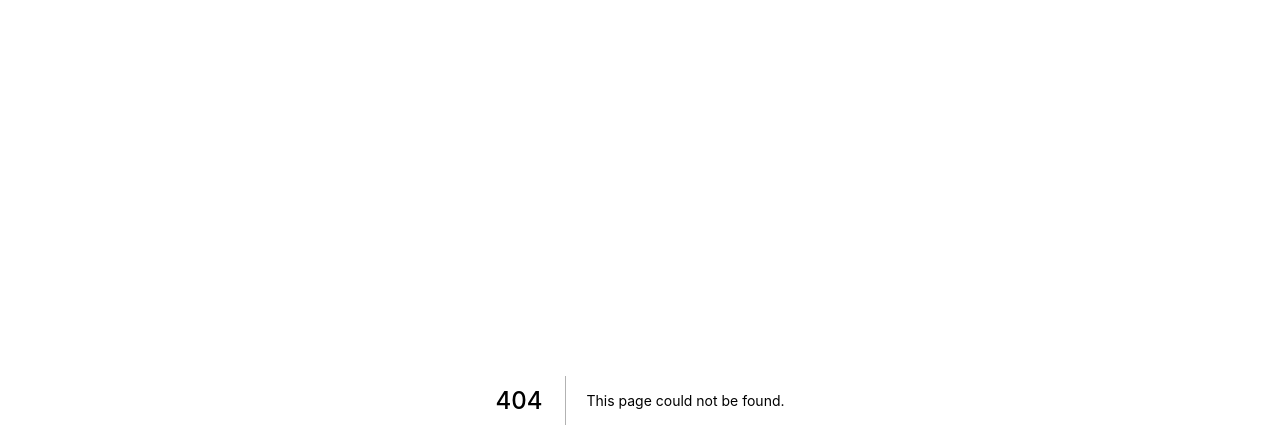
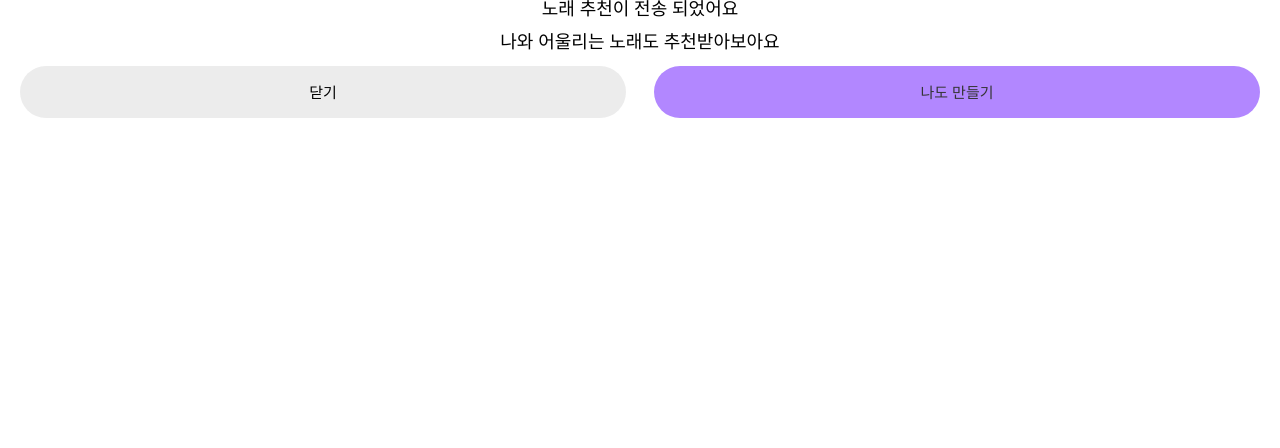
Before and after one commit to mrbrightsiide/purply, a Next.js app: page /create_card/complete in a window 1280 px wide. Before the commit this address had no page. Shown: the top 448 px of the page. Built offline with nearby package versions, Linux system fonts and the light colour scheme; a web font is replaced by a local one.

Commit message:
add:뮤직카드작성 완료페이지 진행 중

```diff
--- /dev/null
+++ b/src/components/atom/BasicButton.tsx
@@ -0,0 +1,40 @@
+import { theme } from '@/theme/theme.d';
+import { css } from '@emotion/react';
+import styled from '@emotion/styled';
+
+export const BasicButton = ({
+  text,
+  onClick,
+  buttonStyle = { background: theme.primary[600], color: '#353535' },
+}: {
+  text: string;
+  onClick: () => void;
+  buttonStyle?: {
+    background?: string;
+    color?: string;
+  };
+}) => {
+  return (
+    <Wrapper
+      onClick={(e) => {
+        e.preventDefault();
+        onClick();
+      }}
+      css={css`
+        background: ${buttonStyle?.background};
+        color: ${buttonStyle?.color};
+      `}
+    >
+      {text}
+    </Wrapper>
+  );
+};
+
+const Wrapper = styled.button`
+  border-radius: 250px;
+  padding: 15px 0 16px 0;
+  width: 100%;
+  border: none;
+  font-size: 15px;
+  font-weight: ${({ theme }) => theme.fontWeight.medium};
+`;
--- /dev/null
+++ b/src/pages/create_card/complete/index.tsx
@@ -0,0 +1,47 @@
+import styled from '@emotion/styled';
+import { BasicButton } from '@/components/atom/BasicButton';
+import { useRouter } from 'next/router';
+
+const Index = () => {
+  const router = useRouter();
+  return (
+    <Wrapper>
+      <p>노래 추천이 전송 되었어요</p>
+      <p>나와 어울리는 노래도 추천받아보아요</p>
+      <BtnWrap>
+        <BasicButton
+          text='닫기'
+          onClick={() => router.push('/search')}
+          buttonStyle={{
+            background: 'rgb(191, 191, 191, 0.3)',
+          }}
+        />
+        <BasicButton
+          text='나도 만들기'
+          onClick={() => router.push('/search/create')}
+        />
+      </BtnWrap>
+    </Wrapper>
+  );
+};
+
+const BtnWrap = styled.div`
+  display: flex;
+  justify-content: space-between;
+  column-gap: 28px;
+  margin-top: calc(36 - 15) px;
+`;
+
+const Wrapper = styled.div`
+  padding: 0 20px;
+
+  p {
+    text-align: center;
+    font-size: 18px;
+    font-weight: ${({ theme }) => theme.fontWeight.medium};
+    color: ${({ theme }) => theme.color.black};
+    margin-bottom: 15px;
+  }
+`;
+
+export default Index;
--- a/src/pages/create_card/index.tsx
+++ b/src/pages/create_card/index.tsx
@@ -53,6 +53,11 @@ const Index = () => {
           disabled={
             !(info.user_name && info.playlist_id && info.title && info.singer)
           }
+          onClick={() => {
+            // 카드 생성 API 호출
+            // 카드 생성 성공 시, 카드 보내기 완료 페이지로 이동
+            router.push('/create_card/complete');
+          }}
         />
       </PageWrapper>
     </BG>
```
Also changed, not shown: src/components/atom/FloatButton.tsx (+10 -1 lines).
